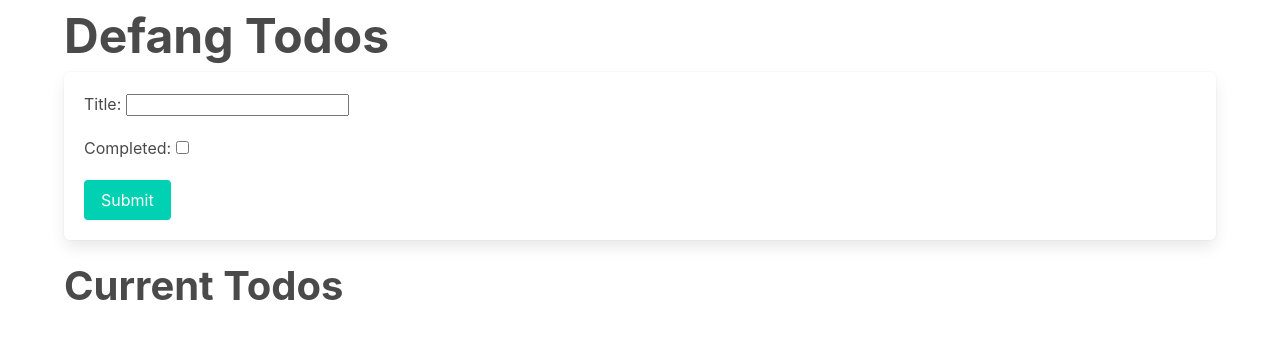
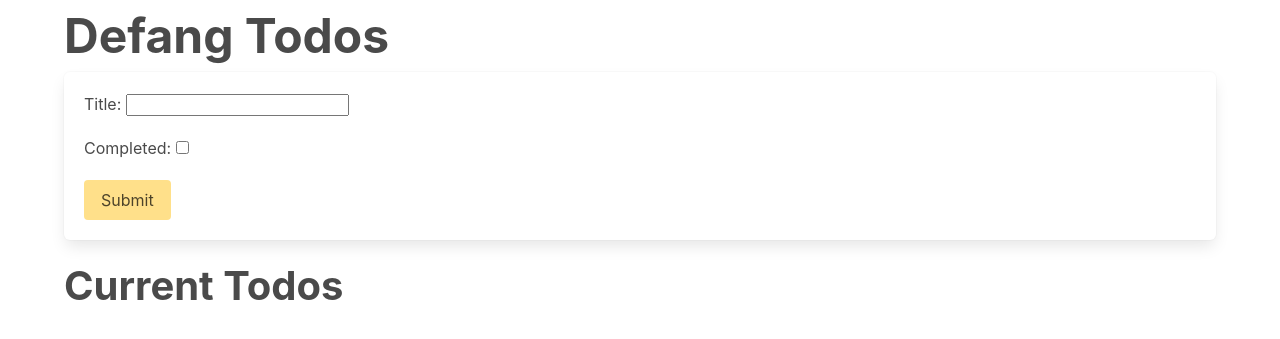
Before and after one commit to mohit-kumar-suthar/django-app, a Django app: page /todos/ in a window 1280 px wide. Shown: the part 32-371 px from the top of the page. Run offline with Django 5.2, Linux system fonts and the light colour scheme; data that the repository does not hold is empty.

Commit message:
btn-color-change-request (#1)

```diff
--- a/app/example_app/templates/todo_form.html
+++ b/app/example_app/templates/todo_form.html
@@ -11,7 +11,7 @@ Defang Todos
         {% csrf_token %}
         {{ form.as_p }}
         <div>
-            <button type="submit" class="button is-primary">Submit</button>
+            <button type="submit" class="button is-warning">Submit</button>
         </div>
     </form>
 </div>
```
